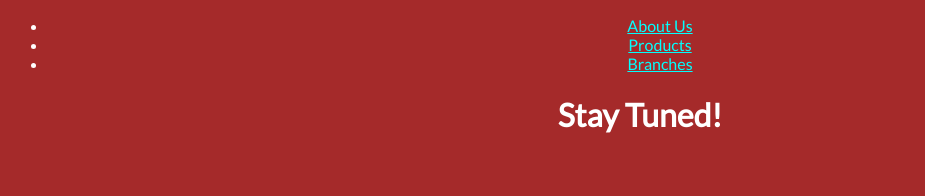
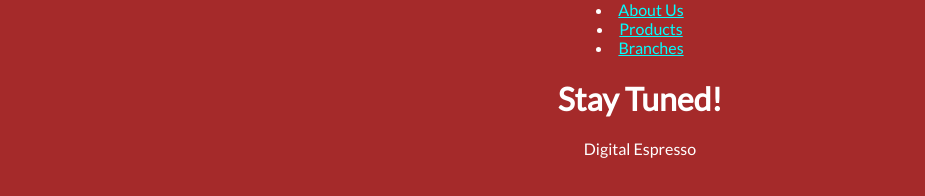
Before and after one commit to maybehans/ITM-130-intro-to-html, a plain HTML site: page index.html in a window 1280 px wide. Shown: the part 464-660 px from the top of the page, without its empty margins (0-925 px from the left). Drawn offline with Linux system fonts and the light colour scheme.

Commit message:
Add files via upload

```diff
--- a/index.html
+++ b/index.html
@@ -8,15 +8,16 @@
     <nav id= "nav-container" id="header">
       <img src="https://image.freepik.com/free-vector/realistic-coffee-time-background-with-coffee-cup_79603-1559.jpg" alt="business logo" class="logo">
       <nav id="nav-bar">
-      <ul class="nav-elements">
         <li><a href="aboutus.html">About Us</a></li>
         <li><a href="products.html">Products</a></li>
         <li><a href="branches.html">Branches</a></li>
-      </ul>
       </nav>
     </nav>
   </head>
   <body>
     <h1>Stay Tuned!</h1>
   </body>
+  <footer>
+    <p>Digital Espresso</p>
+  </footer>
 </html>
```
Also changed, not shown: aboutus.html (+3 -2 lines), americano.html (+3 -0 lines), branches.html (+3 -2 lines), espresso.html (+3 -0 lines), hotchocolate.html (+3 -0 lines), icedlatte.html (+3 -0 lines), products.html (+3 -0 lines).
